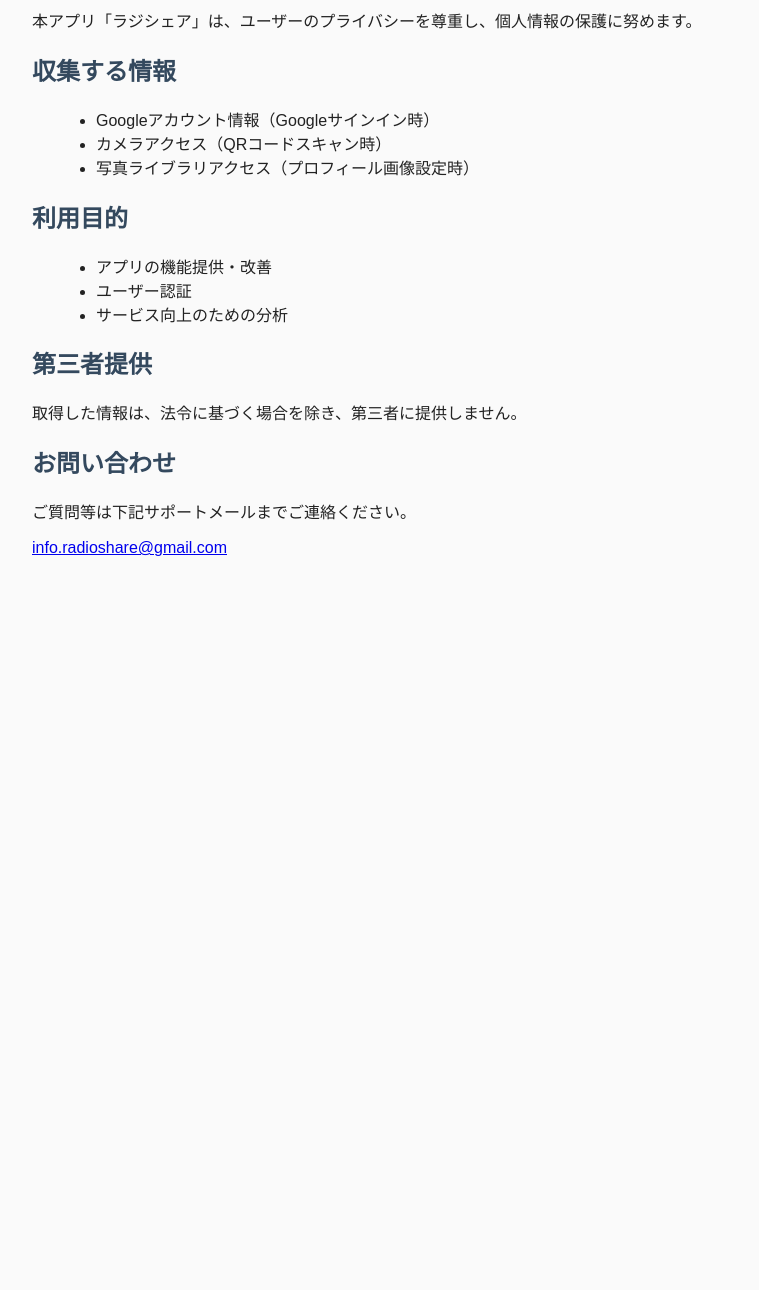
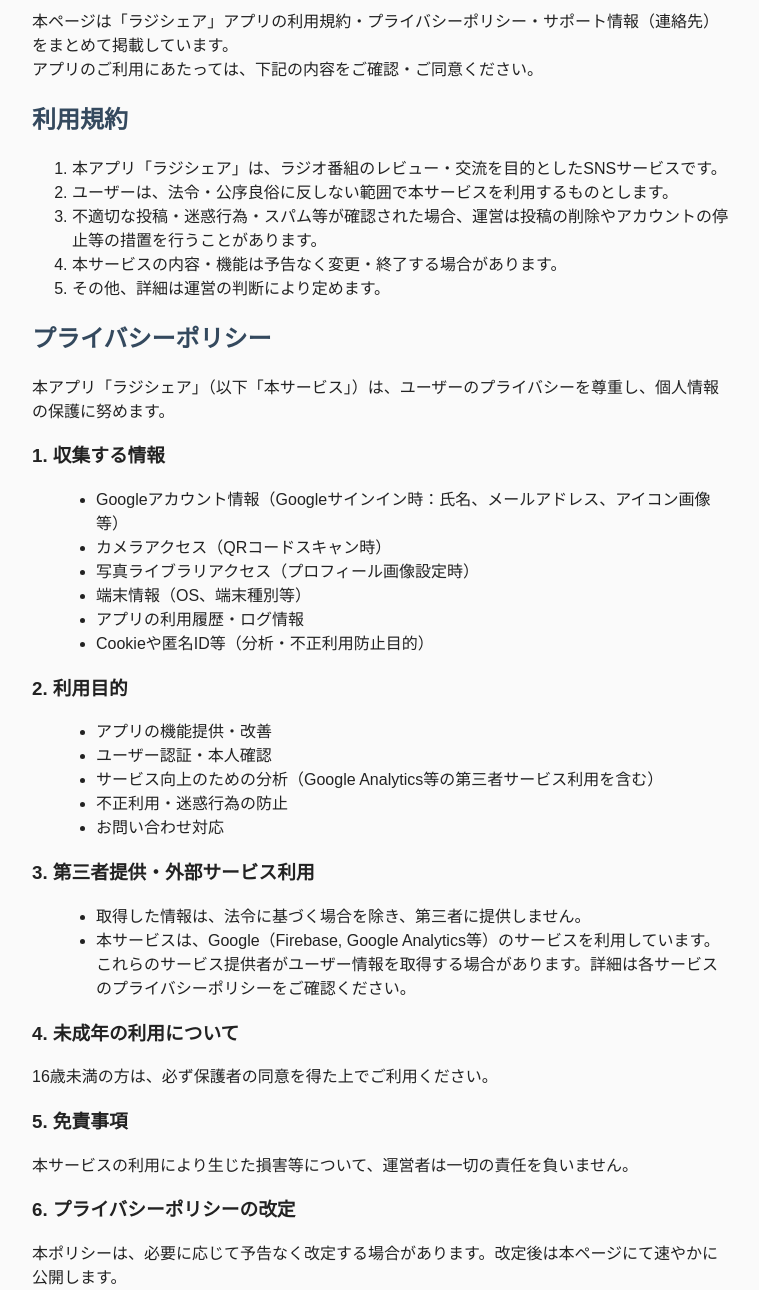
Before and after one commit to ima-work-git/radio-share, a plain HTML site: page privacy.html in a window 1280 px wide. Shown: the part 129-1419 px from the top of the page, without its empty margins (258-1017 px from the left). Before the commit the page ends 800 px from the top, so only its background shows below. Drawn offline with Linux system fonts and the light colour scheme.

Commit message:
Update privacy.html

```diff
--- a/privacy.html
+++ b/privacy.html
@@ -2,7 +2,7 @@
 <html lang="ja">
 <head>
   <meta charset="UTF-8">
-  <title>プライバシーポリシー | ラジシェア</title>
+  <title>利用規約・プライバシーポリシー・サポート | ラジシェア</title>
   <meta name="viewport" content="width=device-width,initial-scale=1">
   <style>
     body { font-family: sans-serif; max-width: 700px; margin: 2em auto; padding: 1em; background: #fafafa; color: #222; }
@@ -13,29 +13,67 @@
   </style>
 </head>
 <body>
-  <h1>プライバシーポリシー</h1>
+  <h1>利用規約・プライバシーポリシー・サポート</h1>
 
-  <p>本アプリ「ラジシェア」は、ユーザーのプライバシーを尊重し、個人情報の保護に努めます。</p>
+  <p>
+    本ページは「ラジシェア」アプリの利用規約・プライバシーポリシー・サポート情報（連絡先）をまとめて掲載しています。<br>
+    アプリのご利用にあたっては、下記の内容をご確認・ご同意ください。
+  </p>
 
-  <h2>収集する情報</h2>
+  <h2>利用規約</h2>
+  <ol>
+    <li>本アプリ「ラジシェア」は、ラジオ番組のレビュー・交流を目的としたSNSサービスです。</li>
+    <li>ユーザーは、法令・公序良俗に反しない範囲で本サービスを利用するものとします。</li>
+    <li>不適切な投稿・迷惑行為・スパム等が確認された場合、運営は投稿の削除やアカウントの停止等の措置を行うことがあります。</li>
+    <li>本サービスの内容・機能は予告なく変更・終了する場合があります。</li>
+    <li>その他、詳細は運営の判断により定めます。</li>
+  </ol>
+
+  <h2>プライバシーポリシー</h2>
+  <p>本アプリ「ラジシェア」（以下「本サービス」）は、ユーザーのプライバシーを尊重し、個人情報の保護に努めます。</p>
+
+  <h3>1. 収集する情報</h3>
   <ul>
-    <li>Googleアカウント情報（Googleサインイン時）</li>
+    <li>Googleアカウント情報（Googleサインイン時：氏名、メールアドレス、アイコン画像等）</li>
     <li>カメラアクセス（QRコードスキャン時）</li>
     <li>写真ライブラリアクセス（プロフィール画像設定時）</li>
+    <li>端末情報（OS、端末種別等）</li>
+    <li>アプリの利用履歴・ログ情報</li>
+    <li>Cookieや匿名ID等（分析・不正利用防止目的）</li>
   </ul>
 
-  <h2>利用目的</h2>
+  <h3>2. 利用目的</h3>
   <ul>
     <li>アプリの機能提供・改善</li>
-    <li>ユーザー認証</li>
-    <li>サービス向上のための分析</li>
+    <li>ユーザー認証・本人確認</li>
+    <li>サービス向上のための分析（Google Analytics等の第三者サービス利用を含む）</li>
+    <li>不正利用・迷惑行為の防止</li>
+    <li>お問い合わせ対応</li>
   </ul>
 
-  <h2>第三者提供</h2>
-  <p>取得した情報は、法令に基づく場合を除き、第三者に提供しません。</p>
+  <h3>3. 第三者提供・外部サービス利用</h3>
+  <ul>
+    <li>取得した情報は、法令に基づく場合を除き、第三者に提供しません。</li>
+    <li>本サービスは、Google（Firebase, Google Analytics等）のサービスを利用しています。これらのサービス提供者がユーザー情報を取得する場合があります。詳細は各サービスのプライバシーポリシーをご確認ください。</li>
+  </ul>
 
-  <h2>お問い合わせ</h2>
-  <p>ご質問等は下記サポートメールまでご連絡ください。</p>
+  <h3>4. 未成年の利用について</h3>
+  <p>16歳未満の方は、必ず保護者の同意を得た上でご利用ください。</p>
+
+  <h3>5. 免責事項</h3>
+  <p>本サービスの利用により生じた損害等について、運営者は一切の責任を負いません。</p>
+
+  <h3>6. プライバシーポリシーの改定</h3>
+  <p>本ポリシーは、必要に応じて予告なく改定する場合があります。改定後は本ページにて速やかに公開します。</p>
+
+  <h3>7. お問い合わせ</h3>
+  <p>ご質問・ご要望等は下記サポートメールまでご連絡ください。</p>
   <p><a href="mailto:info.radioshare@gmail.com">info.radioshare@gmail.com</a></p>
+
+  <h3>8. 参考リンク</h3>
+  <ul>
+    <li><a href="https://policies.google.com/privacy?hl=ja" target="_blank">Google プライバシーポリシー</a></li>
+    <li><a href="https://firebase.google.com/support/privacy?hl=ja" target="_blank">Firebase プライバシーとセキュリティ</a></li>
+  </ul>
 </body>
 </html>
```
